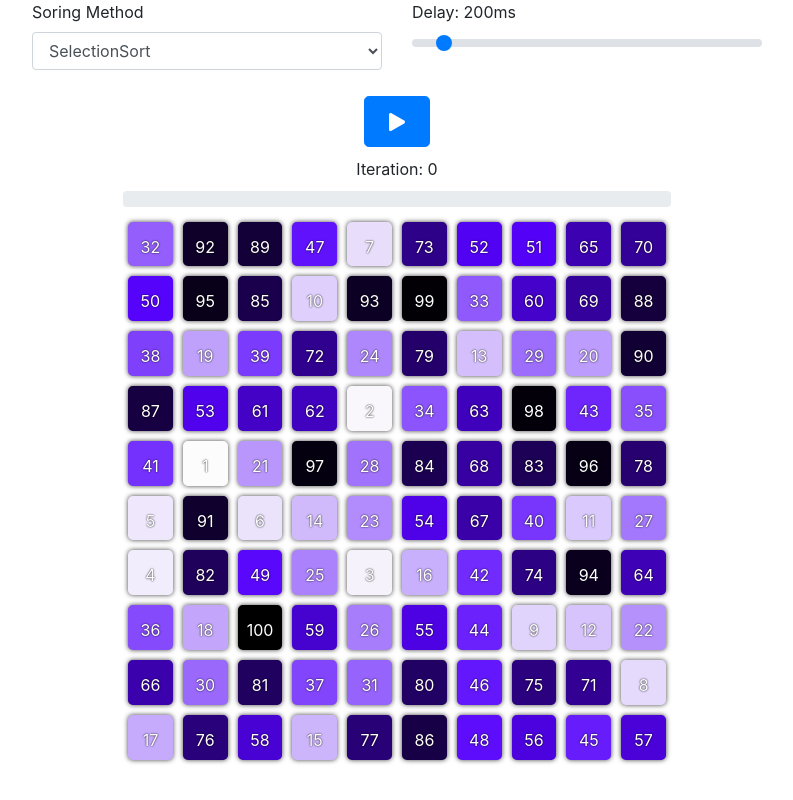
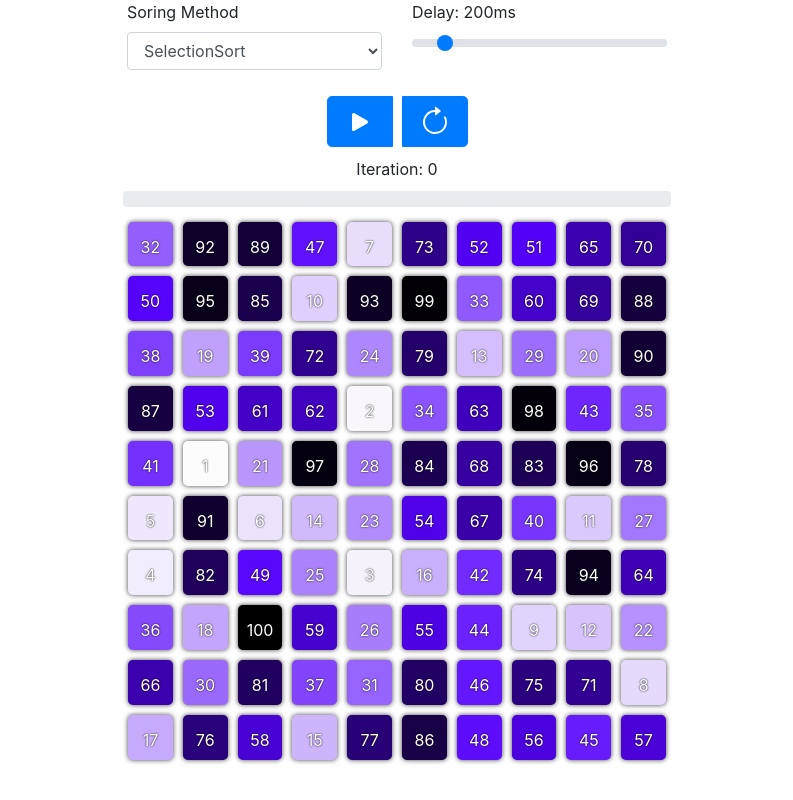
Before and after one commit to georgelioris/algovis, a React (Create React App) app: page / in a window 1280 px wide. Shown: the whole page, without its empty margins (243-1036 px from the left). Built offline with nearby package versions, Linux system fonts and the light colour scheme.

Commit message:
Implemented suffle logic and button

```diff
--- a/src/App.jsx
+++ b/src/App.jsx
@@ -2,26 +2,39 @@ import React, { useEffect, useMemo, useRef, useState } from 'react';
 import './App.css';
 import Page from './containers/Page';
 import sorting from './lib/algorithms/sorting';
+import { shuffle } from './lib/helpers';
 import nums from './lib/nums';
 
-const initValues = { step: nums, pointer: { i: null, j: null } };
+const initValues = initNums => ({
+  step: initNums,
+  pointer: { i: null, j: null }
+});
 
 function App() {
   const [data, setData] = useState({});
-  const [values, setValues] = useState(initValues);
+  const [values, setValues] = useState(initValues(nums));
   const [sortingMethod, setSortingMethod] = useState(Object.keys(sorting)[0]);
+  const [unsortedNums, setUnsortedNums] = useState(nums);
   const [playing, setPlaying] = useState(false);
   const index = useRef(0);
   const speed = useRef(200);
   const paused = useRef(false);
-  const memoData = useMemo(() => sorting[sortingMethod](nums), [sortingMethod]);
+  const memoData = useMemo(() => sorting[sortingMethod](unsortedNums), [
+    sortingMethod,
+    unsortedNums
+  ]);
 
   useEffect(() => {
     paused.current = true;
     index.current = 0;
-    setValues(initValues);
+    setValues(initValues(unsortedNums));
     setData(memoData);
-  }, [sortingMethod, memoData]);
+  }, [sortingMethod, unsortedNums, memoData]);
+
+  function shuffleNumbers() {
+    index.current = 0;
+    setUnsortedNums(shuffle(unsortedNums));
+  }
 
   function handleSpeedChange(val) {
     speed.current = Number(val);
@@ -48,12 +61,17 @@ function App() {
     }
   }
 
+  useEffect(() => {
+    console.log(unsortedNums);
+  }, [unsortedNums]);
+
   return (
     <Page
       {...{
         play,
         pause,
         playing,
+        shuffleNumbers,
         speed,
         handleSpeedChange,
         sorting,
--- a/src/components/Controls.jsx
+++ b/src/components/Controls.jsx
@@ -1,6 +1,6 @@
 import React, { useState } from 'react';
 import PropTypes from 'prop-types';
-import { PauseFill, PlayFill } from 'react-bootstrap-icons';
+import { PauseFill, PlayFill, ArrowClockwise } from 'react-bootstrap-icons';
 import Button from 'react-bootstrap/Button';
 import ButtonGroup from 'react-bootstrap/ButtonGroup';
 import Col from 'react-bootstrap/Col';
@@ -37,9 +37,9 @@ const Slider = ({ speed, handleSpeedChange, playing }) => {
           }}
           custom
           type="range"
-          min="100"
+          min="50"
           max="1500"
-          step="100"
+          step="50"
           value={value}
         />
       </Form.Group>
@@ -47,7 +47,7 @@ const Slider = ({ speed, handleSpeedChange, playing }) => {
   );
 };
 
-const Buttons = ({ playing, play, pause }) => {
+const Buttons = ({ playing, play, pause, shuffleNumbers }) => {
   const [disabled, setDisabled] = useState(true);
   return (
     <ButtonGroup size="lg">
@@ -75,6 +75,16 @@ const Buttons = ({ playing, play, pause }) => {
           <PauseFill size={32} />
         </Button>
       )}
+      <Button
+        disabled={playing}
+        className="controls"
+        variant="primary"
+        onClick={() => {
+          if (!playing) shuffleNumbers();
+        }}
+      >
+        <ArrowClockwise size={32} />
+      </Button>
     </ButtonGroup>
   );
 };
@@ -83,6 +93,7 @@ const Controls = ({
   playing,
   play,
   pause,
+  shuffleNumbers,
   speed,
   handleSpeedChange,
   sorting,
@@ -91,15 +102,15 @@ const Controls = ({
   return (
     <div className="container">
       <div className="row  d-flex justify-content-center">
-        <Col md={4}>
+        <Col md={3}>
           <Methods {...{ sorting, setSortingMethod }} />
         </Col>
-        <Col md={4}>
+        <Col md={3}>
           <Slider {...{ speed, handleSpeedChange, playing }} />
         </Col>
       </div>
       <div className="row  d-flex justify-content-center">
-        <Buttons {...{ play, pause, playing }} />
+        <Buttons {...{ play, pause, playing, shuffleNumbers }} />
       </div>
     </div>
   );
@@ -117,12 +128,14 @@ Slider.propTypes = {
 Buttons.propTypes = {
   playing: PropTypes.bool.isRequired,
   play: PropTypes.func.isRequired,
-  pause: PropTypes.func.isRequired
+  pause: PropTypes.func.isRequired,
+  shuffleNumbers: PropTypes.func.isRequired
 };
 Controls.propTypes = {
   playing: PropTypes.bool.isRequired,
   play: PropTypes.func.isRequired,
   pause: PropTypes.func.isRequired,
+  shuffleNumbers: PropTypes.func.isRequired,
   speed: PropTypes.shape({ current: PropTypes.number }).isRequired,
   handleSpeedChange: PropTypes.func.isRequired,
   sorting: PropTypes.objectOf(PropTypes.func).isRequired,
--- a/src/components/DataContainer.jsx
+++ b/src/components/DataContainer.jsx
@@ -49,9 +49,15 @@ DataBox.defaultProps = {
 DataContainer.propTypes = {
   step: PropTypes.arrayOf(PropTypes.number).isRequired,
   pointer: PropTypes.shape({
-    i: PropTypes.oneOfType([PropTypes.number, PropTypes.instanceOf(null)]),
-    j: PropTypes.oneOfType([PropTypes.number, PropTypes.instanceOf(null)])
-  }).isRequired
+    i: PropTypes.number,
+    j: PropTypes.number
+  })
+};
+DataContainer.defaultProps = {
+  pointer: {
+    i: null,
+    j: null
+  }
 };
 
 export default DataContainer;
--- a/src/containers/Page.jsx
+++ b/src/containers/Page.jsx
@@ -8,6 +8,7 @@ const Page = ({
   play,
   pause,
   playing,
+  shuffleNumbers,
   speed,
   handleSpeedChange,
   sorting,
@@ -23,6 +24,7 @@ const Page = ({
           play,
           pause,
           playing,
+          shuffleNumbers,
           speed,
           handleSpeedChange,
           sorting,
@@ -58,6 +60,7 @@ Page.propTypes = {
   play: PropTypes.func.isRequired,
   pause: PropTypes.func.isRequired,
   playing: PropTypes.bool.isRequired,
+  shuffleNumbers: PropTypes.func.isRequired,
   speed: PropTypes.shape({ current: PropTypes.number }).isRequired,
   handleSpeedChange: PropTypes.func.isRequired,
   setSortingMethod: PropTypes.func.isRequired,
@@ -67,8 +70,16 @@ Page.propTypes = {
   values: PropTypes.shape({
     step: PropTypes.arrayOf(PropTypes.number).isRequired,
     pointer: PropTypes.shape({
-      i: PropTypes.oneOfType([PropTypes.number, PropTypes.instanceOf(null)]),
-      j: PropTypes.oneOfType([PropTypes.number, PropTypes.instanceOf(null)])
+      i: PropTypes.number,
+      j: PropTypes.number
     })
-  }).isRequired
+  })
 };
+Page.defaultProps = {
+  values: {
+    pointer: {
+      i: null,
+      j: null
+    }
+  }
+};
```
